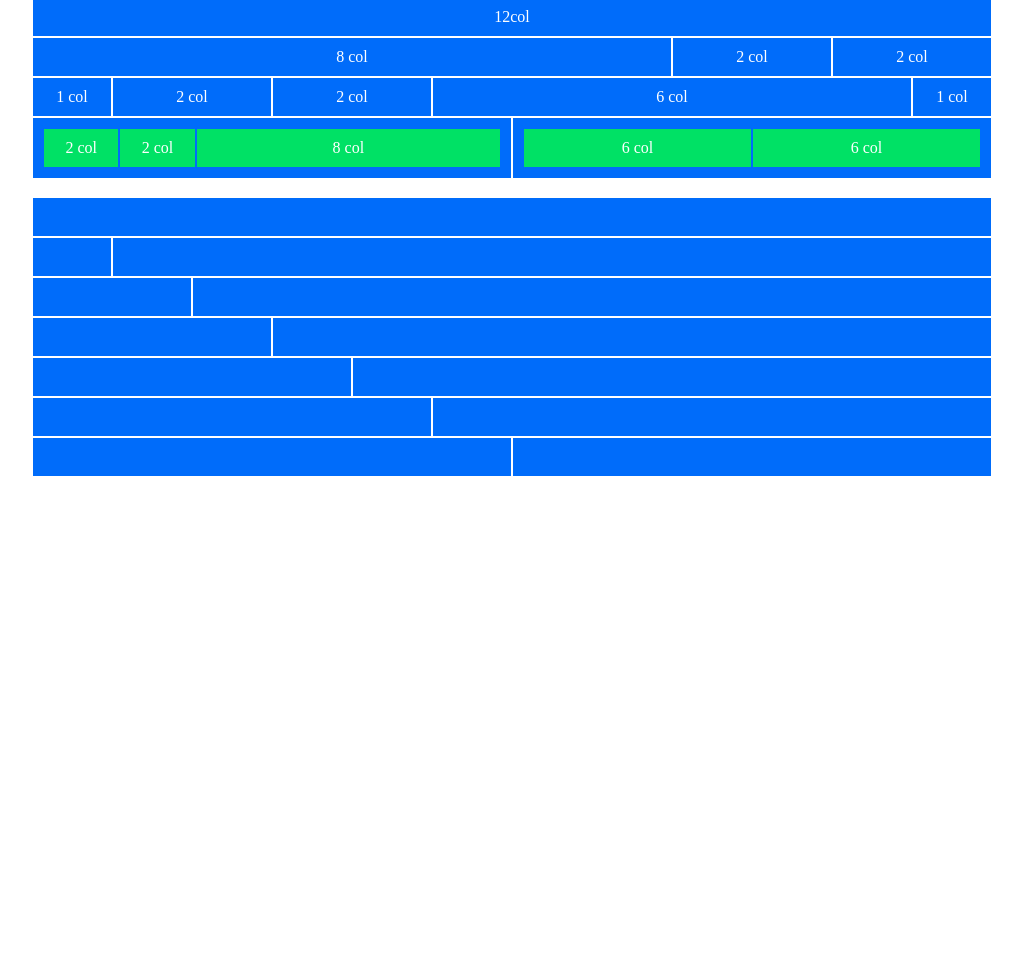
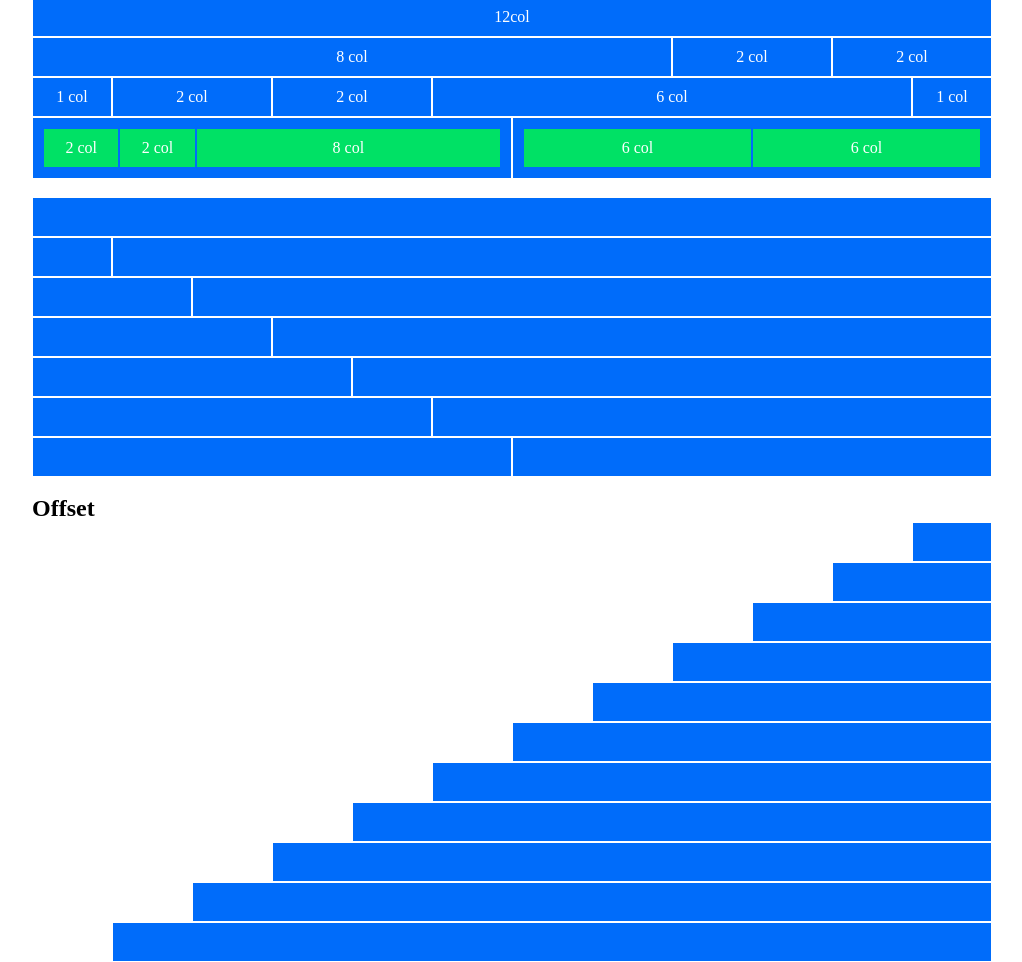
Before and after one commit to Roberta-Colombo/html-css-12bool, a plain HTML site: page index.html in a window 1280 px wide. Shown: the part 120-1082 px from the top of the page, without its empty margins (128-1150 px from the left). Before the commit the page ends 800 px from the top, so only its background shows below. Drawn offline with Linux system fonts and the light colour scheme.

Commit message:
Aggiunta sezione offset

```diff
--- a/index.html
+++ b/index.html
@@ -99,9 +99,64 @@
             <div class="col-6 debug no-content"></div>
             <div class="col-6 debug no-content"></div>
         </div>
+        <br>
 
+        <!-- Section Offset -->
+        <h2>Offset</h2>
+        <div class="row d-flex">
+            <div class="col-offset-11"></div>
+            <div class="col-1 debug no-content"></div>
+        </div>
 
+        <div class="row d-flex">
+            <div class="col-offset-10"></div>
+            <div class="col-2 debug no-content"></div>
+        </div>
 
+        <div class="row d-flex">
+            <div class="col-offset-9"></div>
+            <div class="col-3 debug no-content"></div>
+        </div>
+
+        <div class="row d-flex">
+            <div class="col-offset-8"></div>
+            <div class="col-4 debug no-content"></div>
+        </div>
+
+        <div class="row d-flex">
+            <div class="col-offset-7"></div>
+            <div class="col-5 debug no-content"></div>
+        </div>
+
+        <div class="row d-flex">
+            <div class="col-offset-6"></div>
+            <div class="col-6 debug no-content"></div>
+        </div>
+
+        <div class="row d-flex">
+            <div class="col-offset-5"></div>
+            <div class="col-7 debug no-content"></div>
+        </div>
+
+        <div class="row d-flex">
+            <div class="col-offset-4"></div>
+            <div class="col-8 debug no-content"></div>
+        </div>
+
+        <div class="row d-flex">
+            <div class="col-offset-3"></div>
+            <div class="col-9 debug no-content"></div>
+        </div>
+
+        <div class="row d-flex">
+            <div class="col-offset-2"></div>
+            <div class="col-10 debug no-content"></div>
+        </div>
+
+        <div class="row d-flex">
+            <div class="col offset-1"></div>
+            <div class="col-11 debug no-content"></div>
+        </div>
     </div>
 </body>
 </html>
```
